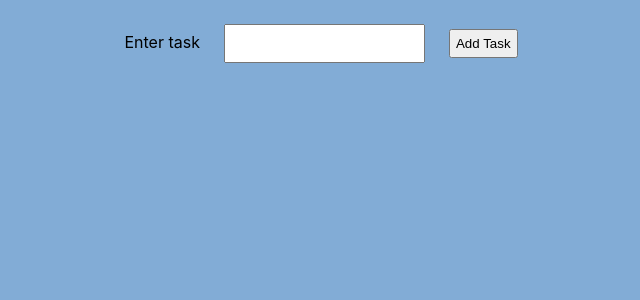
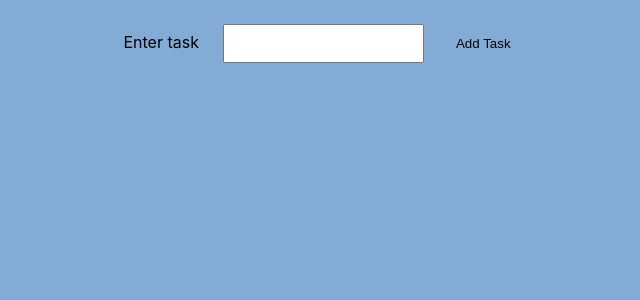
Before and after one commit to TechnicolorPanda/tasks-list, a React (Create React App) app in the folder task-app/: page / in a window 1280 px wide. Shown: the top 300 px of the page, without its empty margins (319-959 px from the left). Built offline with nearby package versions, Linux system fonts and the light colour scheme.

Commit message:
fixes rendering bug

```diff
--- a/task-app/src/App.js
+++ b/task-app/src/App.js
@@ -9,24 +9,21 @@ const App = () => {
 
   const [taskArray, setTaskArray] = useState([]);
   const [task, setTask] = useState('');
-  const [submit, setSubmit] = useState(false);
 
   // handles input change upon input
 
   const handleChange = (event) => {
     event.preventDefault();
     setTask(event.target.value);
-    setSubmit(false);
   };
 
-  // creates array to pass to Overview component
+  // creates array of task items to pass to Overview component
 
   const onSubmitTask = (event) => {
     event.preventDefault();
     setTask(event.target.value);
     setTaskArray(taskArray => taskArray.concat(task));
     setTask('');
-    setSubmit(true);
   };
 
   // deletes task up selection
@@ -35,18 +32,21 @@ const App = () => {
     setTaskArray(taskArray => taskArray.filter((taskArray, i) => i !== index));
   }
 
-  // TODO: display task to be edited in form box
+  // edits target task upon selection
 
   const onEditTask = (index) => {
     let selectedTask = taskArray.filter((taskArray, i) => i === index);
     setTask(selectedTask);
 
-    //removes original instance of task item to be edited
+    //removes original instance of task item to be edited to prevent duplicate
     setTaskArray(taskArray => taskArray.filter((taskArray, i) => i !== index));
   }
 
   return (
     <div>
+
+      {/* creates form to enter in new task */}
+
       <form onSubmit={onSubmitTask}>
         <label htmlFor="taskInput">Enter task</label>
         <input
@@ -58,17 +58,17 @@ const App = () => {
         <button type="submit">Add Task</button>
       </form>
 
-      {submit
-        ? taskArray.map((task, index) => {
+      {/* passes each array item to Overview component for rendering */}
+
+      {taskArray.map((task, index) => {
           return(<Overview key = {uniqid()}
             deleteEvent = {deleteTask.bind(task, index)}
             editEvent = {onEditTask.bind(task, index)}
             task = {task}
             number = {index}
           />
-        )})
-        : null
-      }
+        )
+      })}
     </div>
   );
 }
--- a/task-app/src/components/Overview.css
+++ b/task-app/src/components/Overview.css
@@ -27,5 +27,7 @@
   }
 
   button {
-    padding: 5px;
+    padding: 8px;
+    background-color: #82acd6;
+    border: none;
   }
```
Also changed, not shown: 1 other file (tests, documents, lock files or other folders).
